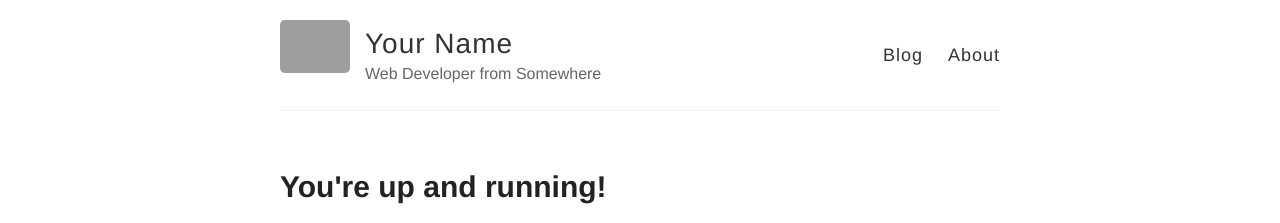
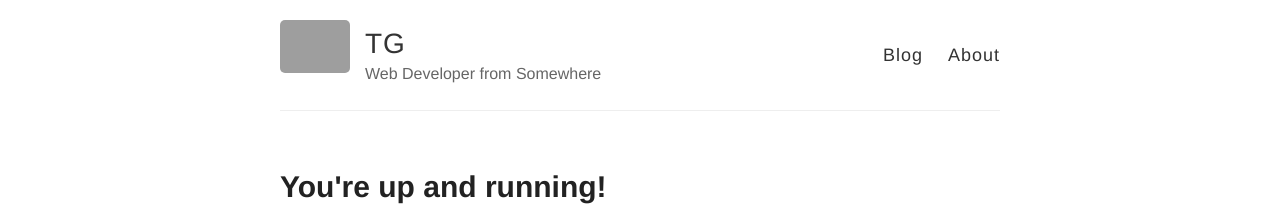
Before and after one commit to tgurdal/tgurdal.github.io, a Jekyll site: the page built from index.html, in a window 1280 px wide. Shown: the top 223 px of the page. Built offline with Jekyll 4.4.1, drawn with Linux system fonts in a browser that asks for light colours; grey boxes are pictures that could not be loaded.

Commit message:
Add our name

```diff
--- a/_config.yml
+++ b/_config.yml
@@ -3,7 +3,7 @@
 #
 
 # Name of your site (displayed in the header)
-name: Your Name
+name: TG
 
 # Short bio or description (displayed in the header)
 description: Web Developer from Somewhere
```
